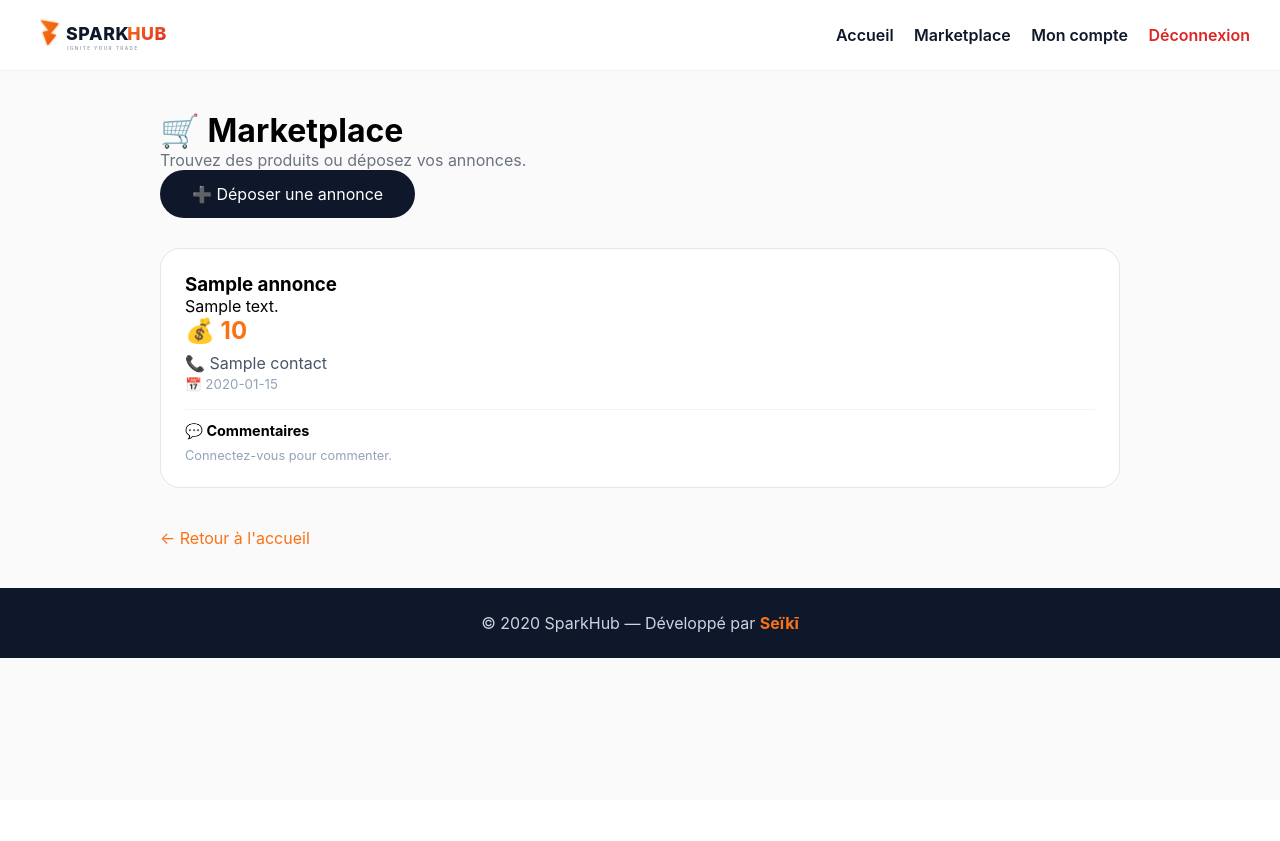
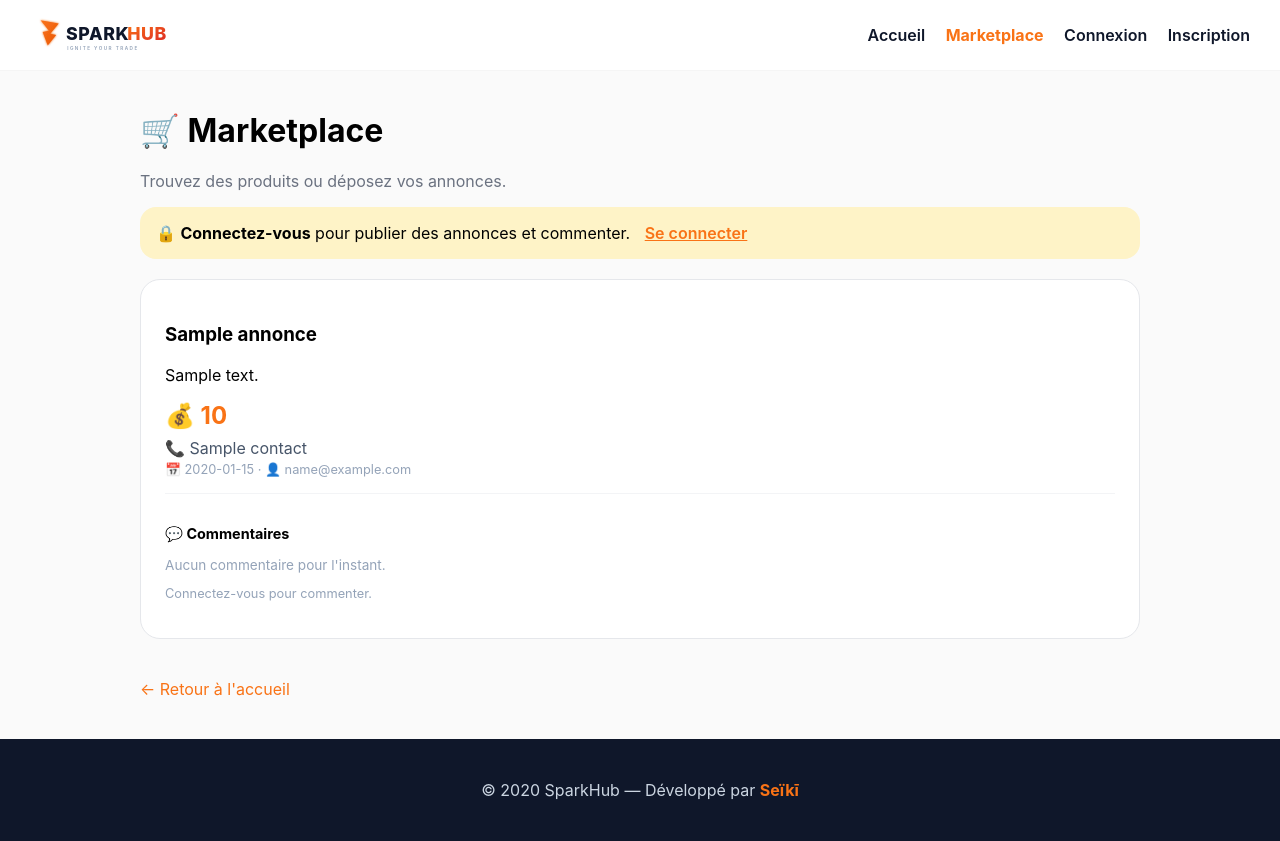
Before and after one commit to nambinintsoatsiky12/sparkhub, a Flask app: template templates/marketplace.html in a window 1280 px wide. Before the commit the page ends 658 px from the top, so only its background shows below. Run offline with Flask 3, Linux system fonts and the light colour scheme; the template is opened without the code that fills it: most values are stand-ins (such as "Sample title", 1, 10 or a date in 2020).

Commit message:
Update marketplace.html

```diff
--- a/templates/marketplace.html
+++ b/templates/marketplace.html
@@ -6,33 +6,30 @@
     <title>Marketplace — SparkHub</title>
     <link rel="icon" href="{{ url_for('static', filename='images/logo.svg') }}" type="image/svg+xml">
     <style>
-        * { margin:0; padding:0; box-sizing:border-box; }
         body { font-family: 'Inter', sans-serif; background: #fafafa; margin: 0; padding: 0; }
         .container { max-width: 1000px; margin: 40px auto; padding: 0 20px; }
         .navbar { padding: 16px 30px; background: rgba(255,255,255,0.9); backdrop-filter: blur(10px); border-bottom: 1px solid rgba(0,0,0,0.04); display: flex; justify-content: space-between; align-items: center; }
         .navbar img { height: 38px; }
-        .navbar a { color: #0f172a; text-decoration: none; font-weight: 600; margin-left: 16px; }
+        .navbar a { color: #0f172a; text-decoration: none; font-weight: 600; }
         .card { background: white; padding: 24px; border-radius: 20px; border: 1px solid #e5e7eb; margin-bottom: 20px; }
         .card .prix { font-size: 1.5rem; font-weight: 700; color: #f97316; }
         .card .contact { color: #475569; margin-top: 8px; }
+        .card .meta { font-size: 0.8rem; color: #94a3b8; margin-top: 4px; }
         .btn-depot { background: #0f172a; color: white; padding: 14px 32px; border-radius: 40px; text-decoration: none; display: inline-block; margin-bottom: 30px; }
         .btn-depot:hover { background: #f97316; }
-        .comment-section { margin-top:16px; border-top:1px solid #f3f4f6; padding-top:12px; }
-        .comment-item { background:#f9fafb; padding:8px 12px; border-radius:12px; margin-bottom:6px; }
-        .comment-item strong { font-size:0.8rem; }
-        .comment-item p { margin:4px 0; font-size:0.9rem; }
-        .comment-item small { color:#94a3b8; font-size:0.7rem; }
-        .comment-form { display:flex; gap:8px; margin-top:8px; }
-        .comment-form input { flex:1; padding:8px 12px; border:1px solid #e5e7eb; border-radius:40px; font-size:0.9rem; }
-        .comment-form button { background:#f97316; color:white; border:none; padding:8px 20px; border-radius:40px; font-weight:600; cursor:pointer; }
-        .comment-form button:hover { background:#ea580c; }
-        .flash { padding:12px 20px; border-radius:12px; margin-bottom:20px; }
-        .flash.success { background:#d1fae5; color:#065f46; }
-        .flash.danger { background:#fee2e2; color:#991b1b; }
-        .flash.info { background:#e0f2fe; color:#0369a1; }
+        .btn-comment { background: #f97316; color: white; border: none; padding: 8px 20px; border-radius: 40px; font-weight: 600; cursor: pointer; }
+        .btn-comment:hover { background: #ea580c; }
+        .comment-box { background: #f9fafb; padding: 12px; border-radius: 12px; margin-top: 8px; }
+        .comment-box .email { font-weight: 600; font-size: 0.85rem; color: #0f172a; }
+        .comment-box .text { font-size: 0.95rem; margin: 4px 0; }
+        .comment-box .date { font-size: 0.7rem; color: #94a3b8; }
         footer { text-align: center; padding: 25px; background: #0f172a; color: #cbd5e1; margin-top: 40px; }
         footer strong { color: #f97316; }
-        @media (max-width: 600px) { .navbar { flex-wrap: wrap; gap: 10px; } .comment-form { flex-wrap: wrap; } }
+        .flash { padding: 12px; border-radius: 12px; margin-bottom: 16px; }
+        .flash.success { background: #d1fae5; color: #065f46; }
+        .flash.danger { background: #fee2e2; color: #991b1b; }
+        .flash.info { background: #e0f2fe; color: #0369a1; }
+        @media (max-width: 600px) { .navbar { flex-wrap: wrap; gap: 10px; } }
     </style>
 </head>
 <body>
@@ -40,16 +37,29 @@
         <img src="{{ url_for('static', filename='images/logo.svg') }}" alt="SparkHub">
         <div>
             <a href="/">Accueil</a>
-            <a href="/marketplace">Marketplace</a>
-            <a href="/mon-compte">Mon compte</a>
-            <a href="/deconnexion" style="color:#dc2626;">Déconnexion</a>
+            <a href="/marketplace" style="margin-left:16px; font-weight:700; color:#f97316;">Marketplace</a>
+            {% if current_user.is_authenticated %}
+                <a href="/mon-compte" style="margin-left:16px;">👤 Mon compte</a>
+                <a href="/deconnexion" style="margin-left:16px; color:#dc2626;">Déconnexion</a>
+            {% else %}
+                <a href="/connexion" style="margin-left:16px;">Connexion</a>
+                <a href="/inscription" style="margin-left:16px;">Inscription</a>
+            {% endif %}
         </div>
     </nav>
 
     <div class="container">
         <h1>🛒 Marketplace</h1>
         <p style="color: #6b7280;">Trouvez des produits ou déposez vos annonces.</p>
-        <a href="/deposer-annonce" class="btn-depot">➕ Déposer une annonce</a>
+
+        {% if current_user.is_authenticated %}
+            <a href="/deposer-annonce" class="btn-depot">➕ Déposer une annonce</a>
+        {% else %}
+            <div style="background:#fef3c7; padding:16px; border-radius:16px; margin-bottom:20px;">
+                🔒 <strong>Connectez-vous</strong> pour publier des annonces et commenter.
+                <a href="/connexion" style="color:#f97316; font-weight:600; margin-left:10px;">Se connecter</a>
+            </div>
+        {% endif %}
 
         {% with messages = get_flashed_messages(with_categories=true) %}
             {% for category, message in messages %}
@@ -58,29 +68,31 @@
         {% endwith %}
 
         {% if annonces %}
-            {% for id, titre, description, prix, contact, date in annonces %}
+            {% for id, user_id, titre, description, prix, contact, date, email in annonces %}
             <div class="card">
                 <h3>{{ titre }}</h3>
                 <p>{{ description }}</p>
                 <div class="prix">💰 {{ prix }}</div>
                 <div class="contact">📞 {{ contact }}</div>
-                <small style="color: #94a3b8;">📅 {{ date }}</small>
+                <div class="meta">📅 {{ date }} · 👤 {{ email }}</div>
 
-                <!-- ===== COMMENTAIRES ===== -->
-                <div class="comment-section">
+                <!-- ===== SECTION COMMENTAIRES ===== -->
+                <div style="margin-top:16px; border-top:1px solid #f3f4f6; padding-top:12px;">
                     <h4 style="font-size:0.9rem; margin-bottom:8px;">💬 Commentaires</h4>
-                    {% set commentaires = get_commentaires(id) %}
-                    {% for commentaire, date, email in commentaires %}
-                        <div class="comment-item">
-                            <strong>{{ email }}</strong>
-                            <p>{{ commentaire }}</p>
-                            <small>{{ date }}</small>
+                    {% for c in get_commentaires(id) %}
+                        <div class="comment-box">
+                            <div class="email">{{ c.email }}</div>
+                            <div class="text">{{ c.commentaire }}</div>
+                            <div class="date">{{ c.date }}</div>
                         </div>
+                    {% else %}
+                        <p style="color:#94a3b8; font-size:0.85rem;">Aucun commentaire pour l'instant.</p>
                     {% endfor %}
+
                     {% if current_user.is_authenticated %}
-                        <form action="/commenter/{{ id }}" method="POST" class="comment-form">
-                            <input type="text" name="commentaire" placeholder="Votre commentaire..." required>
-                            <button type="submit">Envoyer</button>
+                        <form action="/commenter/{{ id }}" method="POST" style="display:flex; gap:8px; margin-top:8px;">
+                            <input type="text" name="commentaire" placeholder="Votre commentaire..." style="flex:1; padding:8px 12px; border:1px solid #e5e7eb; border-radius:40px; font-size:0.9rem;" required>
+                            <button type="submit" class="btn-comment">Envoyer</button>
                         </form>
                     {% else %}
                         <p style="font-size:0.8rem; color:#94a3b8;">Connectez-vous pour commenter.</p>
@@ -89,7 +101,7 @@
             </div>
             {% endfor %}
         {% else %}
-            <p style="color: #94a3b8;">Aucune annonce pour le moment. Soyez le premier à déposer !</p>
+            <p style="color:#94a3b8;">Aucune annonce pour le moment. Soyez le premier à déposer !</p>
         {% endif %}
 
         <a href="/" style="display:inline-block; margin-top: 20px; color: #f97316; text-decoration: none;">← Retour à l'accueil</a>
@@ -99,4 +111,4 @@
         <p>&copy; {{ year }} SparkHub — Développé par <strong>Seïkī</strong></p>
     </footer>
 </body>
-    </html>
+        </html>
```
